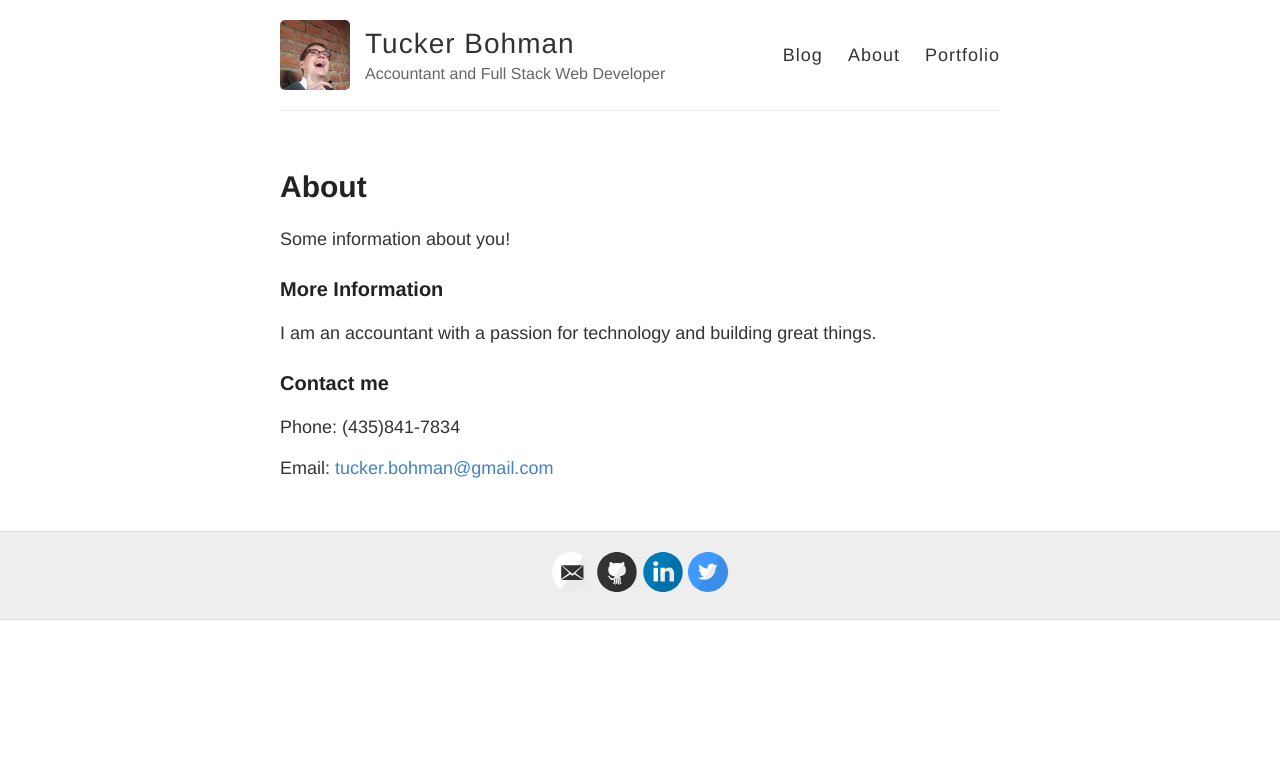
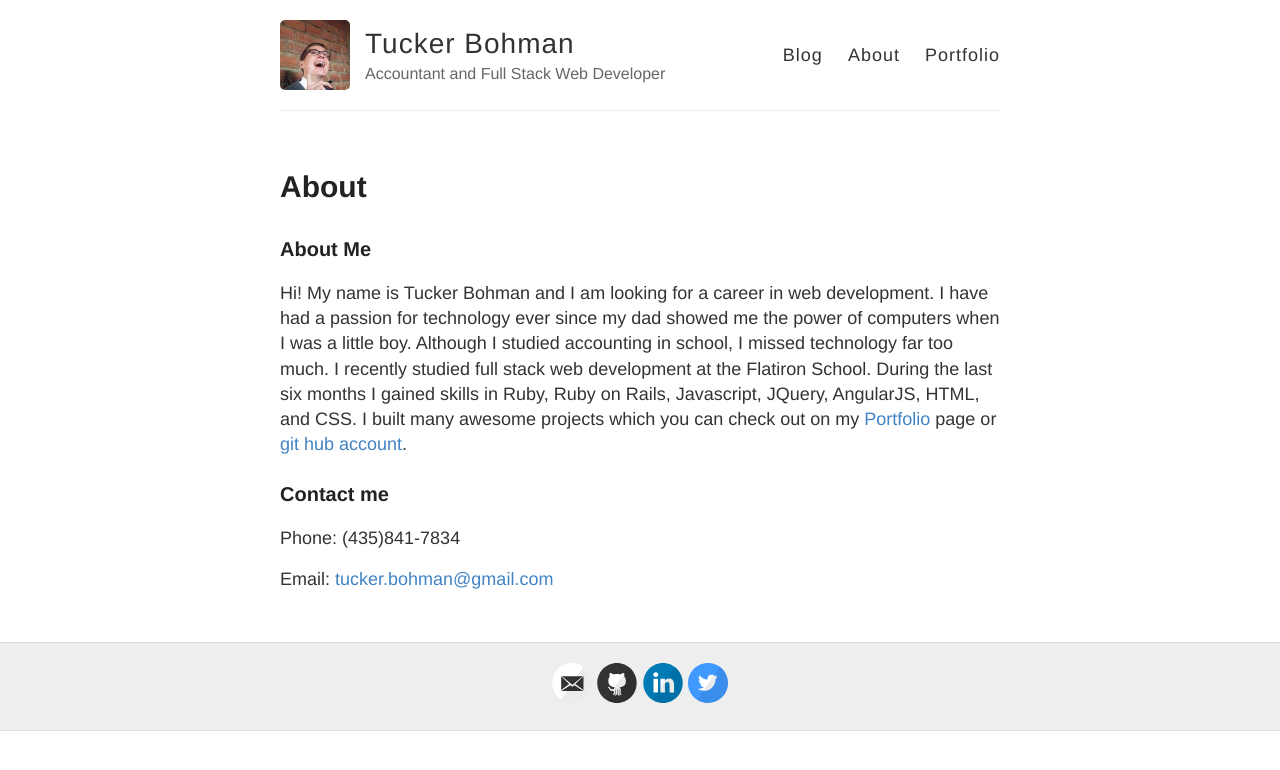
Before and after one commit to tuckerbohman5/tuckerbohman5.github.io, a Jekyll site: the page built from about.md, in a window 1280 px wide. Shown: the top 770 px of the page. Built offline with Jekyll 4.4.1, drawn with Linux system fonts in a browser that asks for light colours.

Commit message:
fixed link and added info to about page

```diff
--- a/_config.yml
+++ b/_config.yml
@@ -18,7 +18,7 @@ avatar: https://tuckerbohman5.github.io/images/Profile.jpeg
 # Includes an icon in the footer for each username you enter
 footer-links:
   dribbble:
-  email: tucker.bohman@gamil.com
+  email: tucker.bohman@gmail.com
   facebook:
   flickr:
   github: tuckerbohman5
--- a/about.md
+++ b/about.md
@@ -4,11 +4,10 @@ title: About
 permalink: /about/
 ---
 
-Some information about you!
 
-### More Information
+### About Me
 
-I am an accountant with a passion for technology and building great things.
+Hi! My name is Tucker Bohman and I am looking for a career in web development. I have had a passion for technology ever since my dad showed me the power of computers when I was a little boy. Although I studied accounting in school, I missed technology far too much. I recently studied full stack web development at the Flatiron School. During the last six months I gained skills in Ruby, Ruby on Rails, Javascript, JQuery, AngularJS, HTML, and CSS. I built many awesome projects which you can check out on my [Portfolio](/portfolio) page or [git hub account](https://github.com/tuckerbohman5).
 
 ### Contact me
 
```
